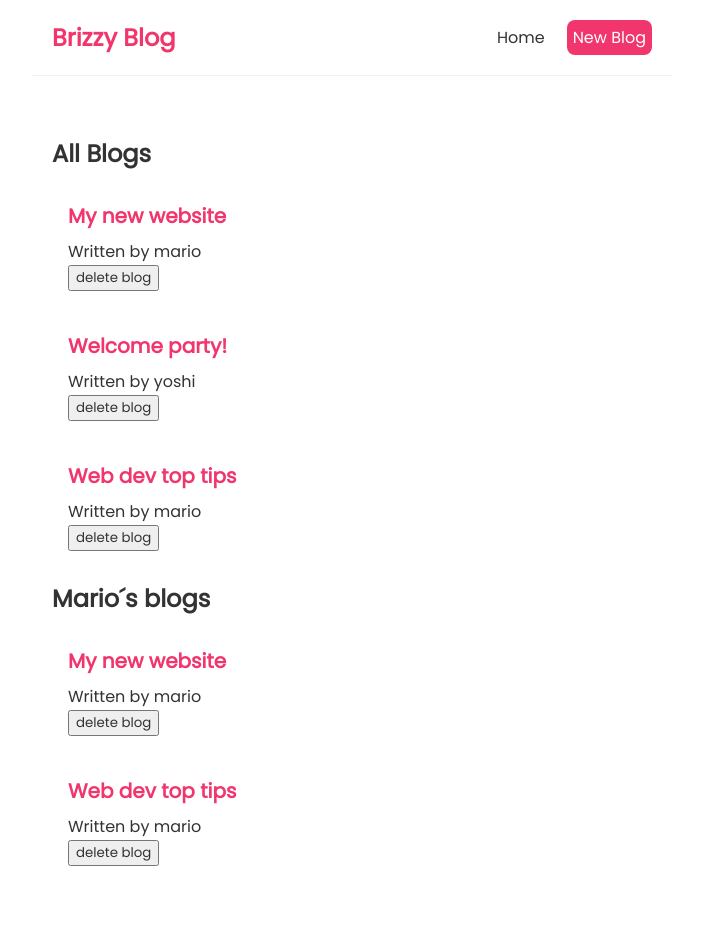
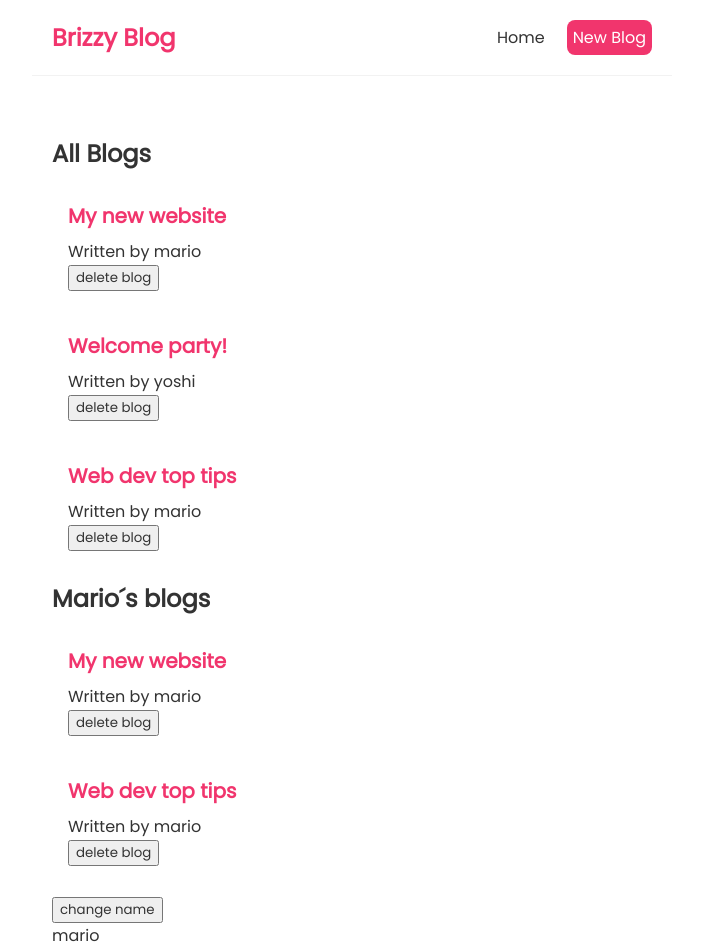
Before and after one commit to pernillasterner/react-basics, a React (Create React App) app: page / in a window 1280 px wide. Shown: the top 952 px of the page, without its empty margins (288-991 px from the left). Built offline with nearby package versions, Linux system fonts and the light colour scheme.

Commit message:
Add useEffect to run only when the state of name changes

```diff
--- a/src/Home.js
+++ b/src/Home.js
@@ -1,4 +1,4 @@
-import { useState } from "react";
+import { useState, useEffect } from "react";
 import { BlogList } from "./BlogList";
 
 export const Home = () => {
@@ -13,10 +13,16 @@
     },
   ]);
 
+  const [name, setName] = useState("mario");
+
   const handleDelete = (id) => {
     const newBlogs = blogs.filter((blog) => blog.id !== id);
     setBlogs(newBlogs);
   };
+  /* run this function everytime name changes. don´t run this function when the blog state has changed */
+  useEffect(() => {
+    console.log("use effect ran");
+  }, [name]); // add name as a dependency and it will watch this value
 
   return (
     <div className="home">
@@ -26,6 +32,8 @@
         blogs={blogs.filter((blog) => blog.author === "mario")}
         title="Mario´s blogs"
       />
+      <button onClick={() => setName("luigi")}>change name</button>
+      <p>{name}</p>
     </div>
   );
 };
```
